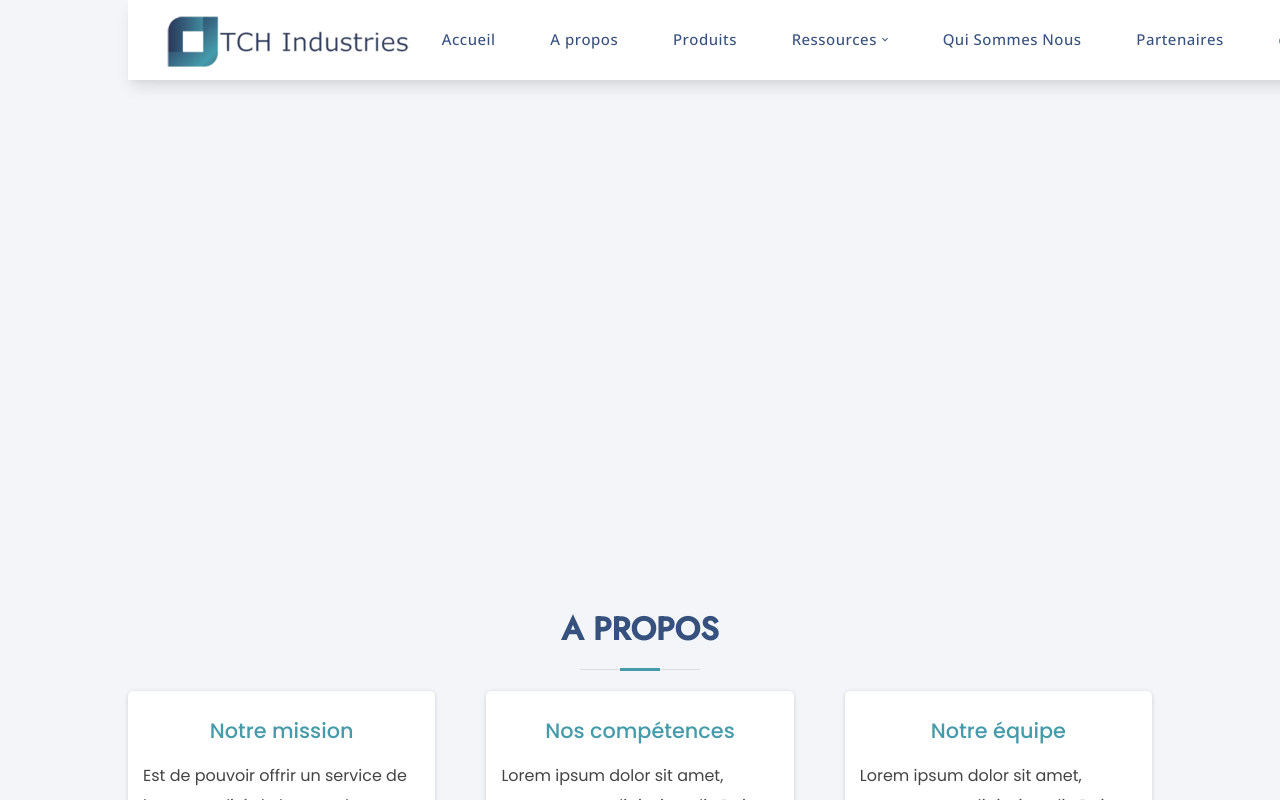
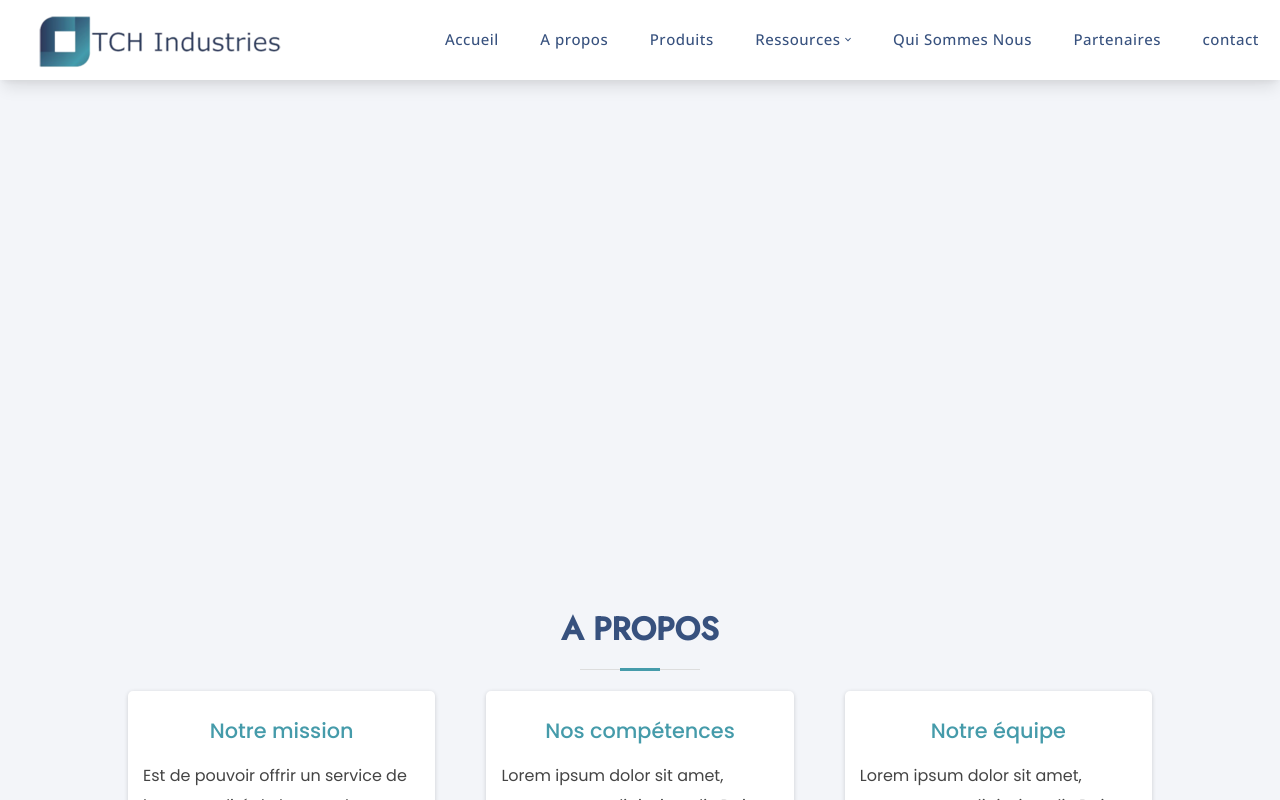
Before and after one commit to Joubeli/TCH, a React (Create React App) app: page / in a window 1280 px wide. Shown: the top 800 px of the page. Built offline with nearby package versions, Linux system fonts and the light colour scheme.

Commit message:
change some css

```diff
--- a/src/components/Header/Header.css
+++ b/src/components/Header/Header.css
@@ -1,19 +1,22 @@
 .topbar {
-    width: 100%;
+    /* min-width: 100%; */
     height: 80px;
     box-shadow: rgba(0, 0, 0, 0.1) 0px 10px 15px -3px, rgba(0, 0, 0, 0.05) 0px 4px 6px -2px;
     display: flex;
-    /* justify-content: space-between; */
+    justify-content: space-between;
     position: fixed;
     background-color: white;
     top: 0;
+    left: 0;
     z-index: 1;
+    width: 100%;
 }
 
 .logo {
     display: flex;
     width: 30%;
     padding: 1% 0 1% 3%;
+    flex-basis: 30%;
 }
 
 .logo img {
@@ -25,26 +28,32 @@ h5 {
 
 }
 
-.nav {
+nav {
+    padding: 1%;
+    flex-basis: 70%;
+}
+
+.nav{
     display: flex;
     justify-content: space-between;
-    width: 100%;
-    padding: 2.3% 1%;
 }
 
 .nav-menu {
     color: #37517e;
-    /* transition: 0.4s; */
+    transition: 0.4s;
     font-size: 15px;
     letter-spacing: 0.5px;
     font-weight: 500;
     font-family: "Open Sans", sans-serif;
     cursor: pointer;
+    padding: 0 1%;
 }
 
-.nav-menu:hover{
+.nav-menu :hover{
     color: #459baa;
+
 }
+
 
 .arrow {
     padding-left: 5px;
@@ -63,16 +72,16 @@ h5 {
     text-align: left;
     position: absolute;
     top: 50%;
-
+    /* right: 50%; */
 }
 
 .dropdown li {
     padding: 4% 0 4% 7%;
 }
 
-.dropdown li a:hover{
+/* .dropdown li a:hover{
     color: #459baa;
-}
+} */
 
 .ressources:hover .dropdown{
     display: block;
--- a/src/components/Header/Header.js
+++ b/src/components/Header/Header.js
@@ -7,14 +7,6 @@ import "../../App.css";
 import "./Header.css";
 
 const Header = () => {
-  const [show, setShow] = useState(false);
-  const showDropdown = (e) => {
-    setShow(!show);
-  };
-  const hideDropdown = (e) => {
-    setShow(false);
-  };
-
   return (
     <div className="topbar">
       <div className="logo">
@@ -22,7 +14,8 @@ const Header = () => {
           <img src={logo} alt="logo" height="57px" width="244px" />
         </Link>
       </div>
-      <nav className="nav">
+      <nav >
+        <ul className="nav">
           <li className="nav-menu">
             <Link to="accueil" smooth={true} duration={1000}>
               Accueil
@@ -52,14 +45,14 @@ const Header = () => {
                 d="M0 7.33l2.829-2.83 9.175 9.339 9.167-9.339 2.829 2.83-11.996 12.17z"
               />
             </svg>
-          <div className="dropdown">
-            <li>
+            <ul className="dropdown">
+              <li className="sub-nav-menu">
                 <a target='_blank' href={pdf1}>Thread Identification Guide</a>
               </li>
-            <li>
+              <li className="sub-nav-menu">
                 <a target='_blank' href={pdf2}>TCH Line Card</a>
               </li>
-          </div>
+            </ul>
           </li>
           <li className="nav-menu">
             <Link to="quisommesnous" smooth={true} duration={1000}>
@@ -73,9 +66,10 @@ const Header = () => {
           </li>
           <li className="nav-menu">
             <Link to="contact" smooth={true} duration={1000}>
-            contactez Nous
+              contact
             </Link>
           </li>
+        </ul>
       </nav>
     </div>
   );
```
Lines whose indentation alone changed are shown as unchanged.
